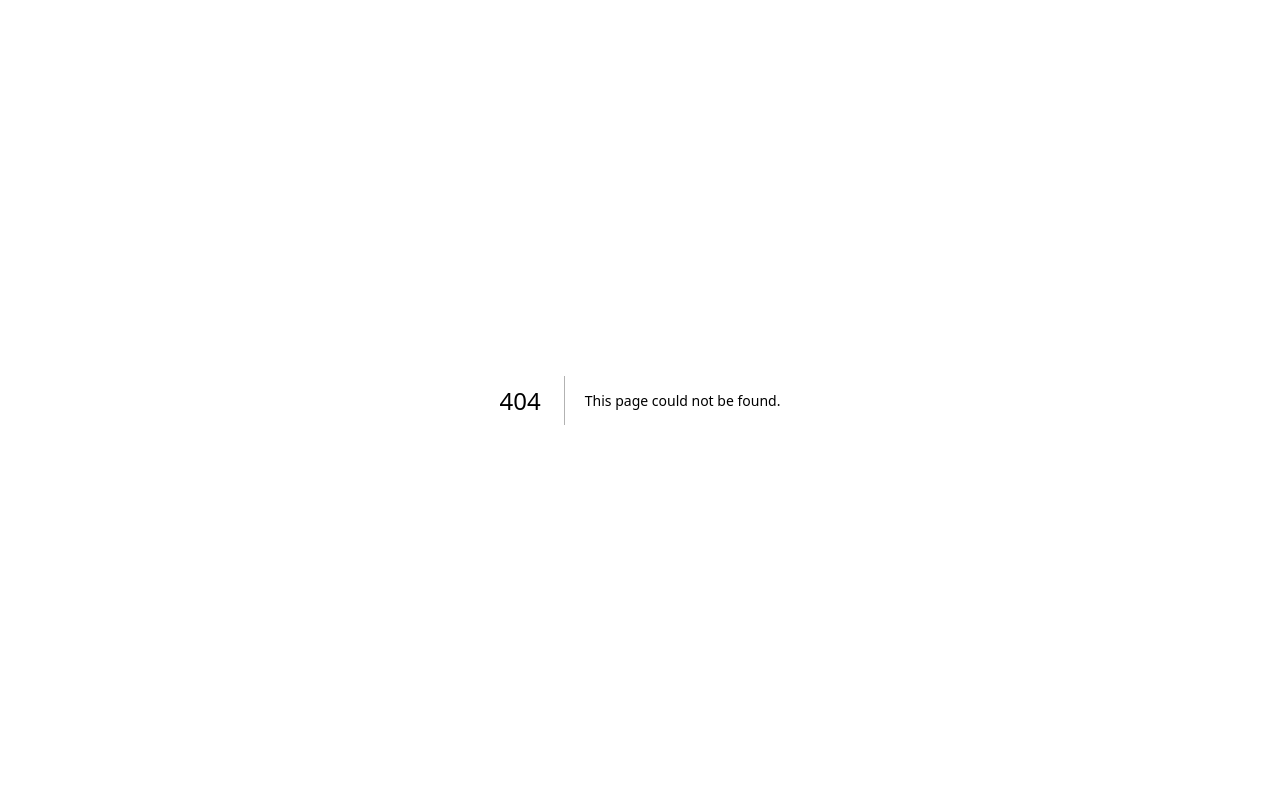
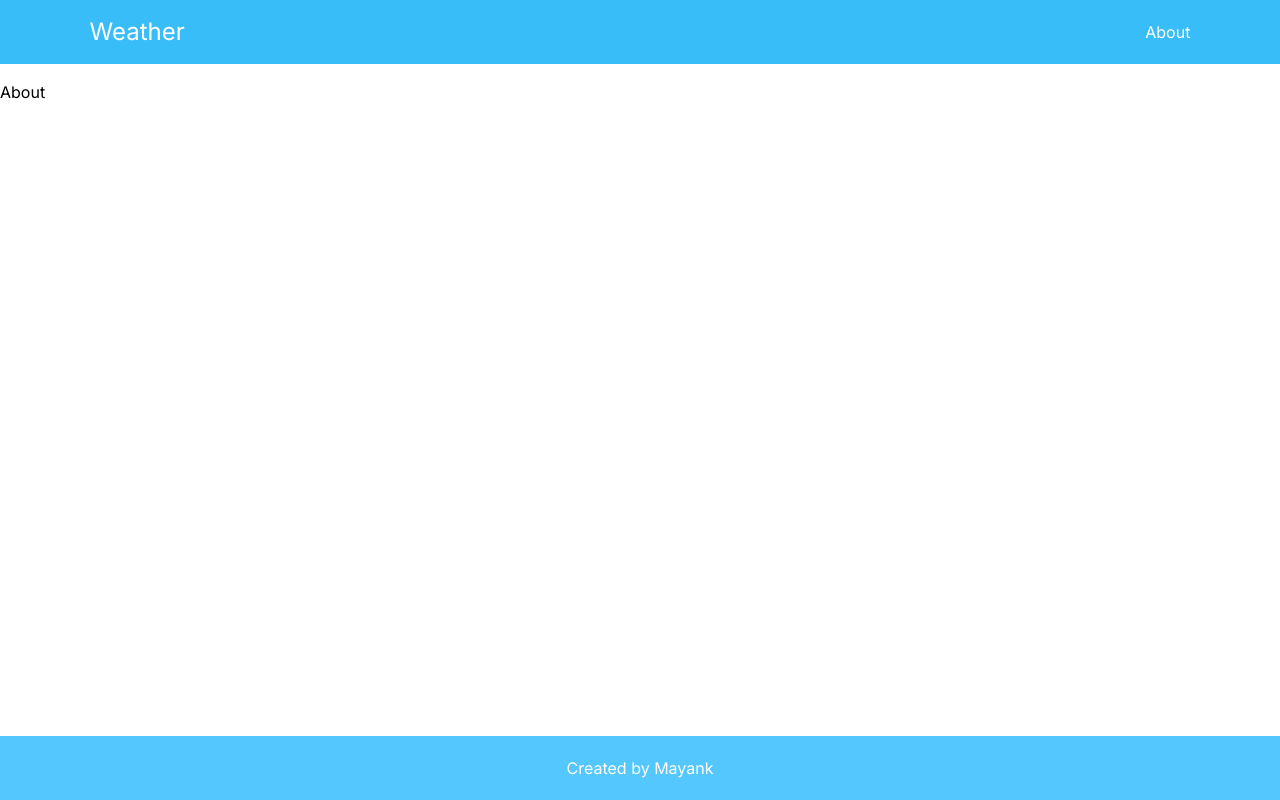
Before and after one commit to mayank3885/weather-app-next-js, a Next.js app: page /about in a window 1280 px wide. Before the commit this address had no page. Built offline with nearby package versions, Linux system fonts and the light colour scheme.

Commit message:
implemented map and weather api

```diff
--- /dev/null
+++ b/app/about/page.tsx
@@ -0,0 +1,3 @@
+export default function About() {
+  return <main>About</main>;
+}
--- a/app/globals.css
+++ b/app/globals.css
@@ -2,26 +2,71 @@
 @tailwind components;
 @tailwind utilities;
 
-:root {
-  --foreground-rgb: 0, 0, 0;
-  --background-start-rgb: 214, 219, 220;
-  --background-end-rgb: 255, 255, 255;
+body {
+  height: 100vh;
+  display: flex;
+  justify-content: space-between;
+  flex-direction: column;
 }
 
-@media (prefers-color-scheme: dark) {
-  :root {
-    --foreground-rgb: 255, 255, 255;
-    --background-start-rgb: 0, 0, 0;
-    --background-end-rgb: 0, 0, 0;
-  }
+.header {
+  height: 8vh;
+  color: rgb(255, 255, 255);
+  display: flex;
+  justify-content: space-between;
+  align-items: center;
+  font-size: 1.5rem;
+  padding: 0 7%;
 }
 
-body {
-  color: rgb(var(--foreground-rgb));
-  background: linear-gradient(
-      to bottom,
-      transparent,
-      rgb(var(--background-end-rgb))
-    )
-    rgb(var(--background-start-rgb));
+.header li {
+  font-size: 1rem;
 }
+
+footer {
+  background-color: #55c7ff;
+  height: 8vh;
+  display: flex;
+  color: white;
+  align-items: center;
+  justify-content: center;
+}
+
+.main {
+  height: 80vh;
+}
+
+.map {
+  max-height: 80vh;
+  min-height: 80vh;
+  max-width: 80vw;
+  min-width: 80vw;
+}
+
+.mapboxgl-ctrl-bottom-right {
+  display: none;
+}
+
+.map-container {
+  display: flex;
+  justify-content: space-around;
+}
+
+.sidebar {
+  background-color: rgba(35, 55, 75, 0.9);
+  color: #fff;
+  padding: 6px 12px;
+  font-family: monospace;
+  z-index: 1;
+  min-width: 17vw;
+}
+
+input {
+  position: absolute;
+  left: 12px;
+  top: 75px;
+  height: 35px;
+  border-radius: 5px;
+  box-shadow: 2px 1px 8px 0px;
+  padding: 6px;
+}
--- a/app/layout.tsx
+++ b/app/layout.tsx
@@ -1,22 +1,34 @@
-import './globals.css'
-import type { Metadata } from 'next'
-import { Inter } from 'next/font/google'
+import "./globals.css";
+import type { Metadata } from "next";
+import { Inter } from "next/font/google";
+import Link from "next/link";
 
-const inter = Inter({ subsets: ['latin'] })
+const inter = Inter({ subsets: ["latin"] });
 
 export const metadata: Metadata = {
-  title: 'Create Next App',
-  description: 'Generated by create next app',
-}
+  title: "Weather Forecast",
+  description: "Weather app created using Next js.",
+};
 
 export default function RootLayout({
   children,
 }: {
-  children: React.ReactNode
+  children: React.ReactNode;
 }) {
   return (
     <html lang="en">
-      <body className={inter.className}>{children}</body>
+      <body className={inter.className}>
+        <div className="bg-sky-400 header">
+          <Link href="/">Weather</Link>
+          <ul>
+            <li>
+              <Link href="/about">About</Link>
+            </li>
+          </ul>
+        </div>
+        <main className="main">{children}</main>
+        <footer>Created by Mayank</footer>
+      </body>
     </html>
-  )
+  );
 }
--- a/app/page.tsx
+++ b/app/page.tsx
@@ -1,3 +1,150 @@
+"use client";
+import React, { useRef, useEffect, useState } from "react";
+import mapboxgl from "!mapbox-gl";
+
+mapboxgl.accessToken = process.env.NEXT_PUBLIC_MAPBOX_ACCESS_TOKEN;
+
 export default function Home() {
-  return <main>Weather App</main>;
+  const mapContainer = useRef(null);
+  const map = useRef<mapboxgl.Map | null>(null);
+  const [lng, setLng] = useState(72.5);
+  const [lat, setLat] = useState(23.0);
+  const [zoom, setZoom] = useState(9);
+  const [city, setCity] = useState("");
+  const [weather, setWeather] = useState<{
+    temp: number;
+    feels_like: number;
+    wind_speed: number;
+    wind_degrees: number;
+    sunrise: number;
+    sunset: number;
+  }>({
+    temp: 0,
+    feels_like: 0,
+    wind_speed: 0,
+    wind_degrees: 0,
+    sunrise: 0,
+    sunset: 0,
+  });
+  const [mapData, setMapData] = useState<{ place_name: string }>({
+    place_name: "",
+  });
+
+  useEffect(() => {
+    if (map.current) return;
+    map.current = new mapboxgl.Map({
+      container: mapContainer.current,
+      style: "mapbox://styles/mapbox/streets-v12",
+      center: [lng, lat],
+      zoom: zoom,
+    });
+
+    map.current?.on("click", () => {
+      setLng(map.current?.getCenter()?.lng.toFixed(4));
+      setLat(map.current?.getCenter().lat.toFixed(4));
+      setZoom(map.current?.getZoom().toFixed(2));
+
+      console.log(map.current);
+      getMapAndWeather();
+    });
+  });
+
+  const fetchAPI = async (api: string, methods: any) => {
+    try {
+      const data = await fetch(api, methods);
+      const ans = await data.json();
+      return ans;
+    } catch (error) {
+      //toast error message
+    }
+  };
+
+  const getMapAndWeather = async () => {
+    try {
+      const mapAPI = await fetchAPI(
+        `https://api.mapbox.com/geocoding/v5/mapbox.places/${city}.json?access_token=${process.env.NEXT_PUBLIC_MAPBOX_ACCESS_TOKEN}`,
+        {
+          method: "GET",
+          headers: {
+            "Content-Type": "application/json",
+          },
+        }
+      );
+
+      if (mapAPI.features.length > 0) {
+        setMapData(mapAPI.features[0]);
+        const center = mapAPI.features[0].center;
+        setLng(center[0].toFixed(4));
+        setLat(center[1].toFixed(4));
+
+        const weatherAPI = await fetchAPI(
+          `https://api.api-ninjas.com/v1/weather?lat=${center[1].toFixed(
+            4
+          )}&lon=${center[0].toFixed(4)}`,
+          {
+            method: "GET",
+            headers: {
+              "Content-Type": "application/json",
+              "X-Api-Key": process.env.NEXT_PUBLIC_API_NINJAS_ACCESS_TOKEN,
+            },
+          }
+        );
+
+        setWeather(weatherAPI);
+
+        if (map.current) {
+          map.current.flyTo({
+            center: center,
+            zoom: 12,
+          });
+        }
+      } else {
+        console.log("No results found"); //use toast here
+      }
+    } catch (e) {
+      console.log(e); //use toast here
+    }
+  };
+
+  const handleSubmit = async (e: any) => {
+    if (e.code === "Enter" && city != undefined) {
+      setCity("");
+      getMapAndWeather();
+    }
+  };
+
+  const dates = (unix: number) => {
+    const date = new Date(unix * 1000);
+    return date.toLocaleDateString("en-US", {
+      hour: "numeric",
+      minute: "numeric",
+    });
+  };
+
+  return (
+    <div className="map-container">
+      <div ref={mapContainer} className="map" />
+      <input
+        type="text"
+        className="search-box"
+        placeholder="Search..."
+        onKeyDown={handleSubmit}
+        value={city}
+        onChange={(e) => setCity(e.target.value)}
+      />
+      <div className="sidebar">
+        <ul>
+          <li>Location: {mapData.place_name}</li>
+          <li>Longitude: {lng}</li>
+          <li>Latitude: {lat}</li>
+          <li>Temperature: {weather.temp}</li>
+          <li>Feels like: {weather.feels_like}</li>
+          <li>Wind Speed: {weather.wind_speed}</li>
+          <li>Wind Degrees: {weather.wind_degrees}</li>
+          <li>Sunrise: {dates(weather.sunrise)}</li>
+          <li>Sunset: {dates(weather.sunset)}</li>
+        </ul>
+      </div>
+    </div>
+  );
 }
--- a/package.json
+++ b/package.json
@@ -9,12 +9,15 @@
     "lint": "next lint"
   },
   "dependencies": {
+    "@mapbox/mapbox-gl-geocoder": "^5.0.1",
+    "@mapbox/react-geocoder": "^2.5.0",
     "@types/node": "20.5.1",
     "@types/react": "18.2.20",
     "@types/react-dom": "18.2.7",
     "autoprefixer": "10.4.15",
     "eslint": "8.47.0",
     "eslint-config-next": "13.4.19",
+    "mapbox-gl": "^2.15.0",
     "next": "13.4.19",
     "postcss": "8.4.28",
     "react": "18.2.0",
```
Also changed, not shown: 1 other file (tests, documents, lock files or other folders).
